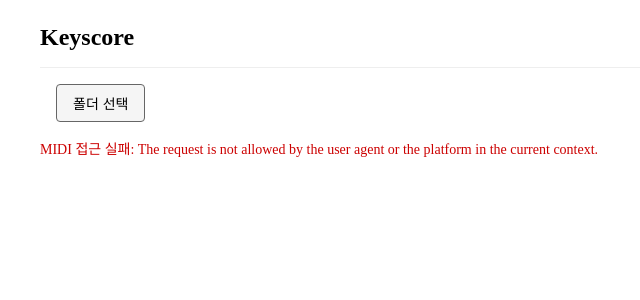
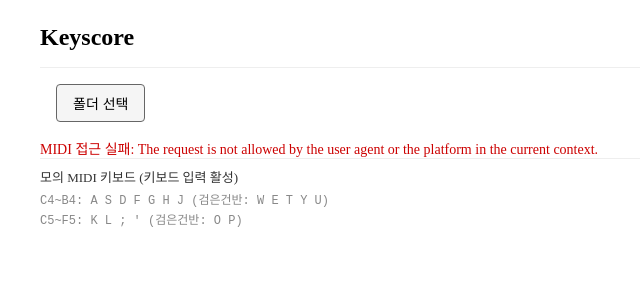
Before and after one commit to riseshia/keyscore, a React (Vite) app: page / in a window 1280 px wide. Shown: the top 300 px of the page, without its empty margins (0-640 px from the left). Built offline with nearby package versions, Linux system fonts and the light colour scheme.

Commit message:
Add mock MIDI keyboard for dev testing
Computer keyboard → MIDI note mapping (2 octaves, C4-F5).
Lower row (A-J): C4-B4, Upper row (K-;): C5-F5.
Black keys on number row (W,E,T,Y,U,O,P).
Replaces test C4 button with full keyboard simulation.

Co-Authored-By: Claude Opus 4.6 <noreply@anthropic.com>

```diff
--- a/src/App.tsx
+++ b/src/App.tsx
@@ -3,6 +3,7 @@ import FolderPicker from './components/FolderPicker'
 import SheetMusic from './components/SheetMusic'
 import type { SheetMusicHandle } from './components/SheetMusic'
 import { MidiDeviceSelector } from './components/MidiDeviceSelector'
+import { MockMidiKeyboard } from './components/MockMidiKeyboard'
 import { useMidi } from './hooks/useMidi'
 import type { MidiNoteEvent } from './lib/types'
 import styles from './App.module.css'
@@ -33,6 +34,7 @@ function App() {
         onSelect={selectDevice}
         error={error}
       />
+      <MockMidiKeyboard onNoteEvent={injectNoteEvent} />
       {lastNote && (
         <div className={styles.midiStatus}>
           마지막 입력: {lastNote.type === 'noteOn' ? 'ON' : 'OFF'}{' '}
@@ -60,19 +62,6 @@ function App() {
             >
               다음
             </button>
-            <button
-              onClick={() =>
-                injectNoteEvent({
-                  type: 'noteOn',
-                  pitch: 60,
-                  velocity: 80,
-                  timestamp: performance.now(),
-                })
-              }
-              className={styles.controlButton}
-            >
-              테스트 C4
-            </button>
           </div>
           <SheetMusic ref={sheetMusicRef} musicXml={musicXml} />
         </>
--- /dev/null
+++ b/src/components/MockMidiKeyboard.module.css
@@ -0,0 +1,20 @@
+.container {
+  padding: 8px 0;
+  border-top: 1px solid #eee;
+}
+
+.label {
+  font-size: 13px;
+  font-weight: 500;
+  color: #333;
+  margin-bottom: 4px;
+}
+
+.keyHint {
+  display: flex;
+  flex-direction: column;
+  gap: 2px;
+  font-size: 12px;
+  color: #888;
+  font-family: monospace;
+}
--- /dev/null
+++ b/src/components/MockMidiKeyboard.tsx
@@ -0,0 +1,87 @@
+import { useEffect, useRef } from 'react'
+import type { MidiNoteEvent } from '../lib/types'
+import styles from './MockMidiKeyboard.module.css'
+
+// 컴퓨터 키보드 → MIDI 노트 매핑 (2옥타브)
+// 하단 행: C4~B4 (흰건반 + 검은건반)
+// 상단 행: C5~B5
+const KEY_MAP: Record<string, number> = {
+  // C4~B4 (하단)
+  a: 60, // C4
+  w: 61, // C#4
+  s: 62, // D4
+  e: 63, // D#4
+  d: 64, // E4
+  f: 65, // F4
+  t: 66, // F#4
+  g: 67, // G4
+  y: 68, // G#4
+  h: 69, // A4
+  u: 70, // A#4
+  j: 71, // B4
+  // C5~B5 (상단)
+  k: 72, // C5
+  o: 73, // C#5
+  l: 74, // D5
+  p: 75, // D#5
+  ';': 76, // E5
+  "'": 77, // F5
+}
+
+interface MockMidiKeyboardProps {
+  onNoteEvent: (event: MidiNoteEvent) => void
+}
+
+export function MockMidiKeyboard({ onNoteEvent }: MockMidiKeyboardProps) {
+  const pressedKeysRef = useRef<Set<string>>(new Set())
+
+  useEffect(() => {
+    const handleKeyDown = (e: KeyboardEvent) => {
+      if (e.repeat) return
+      const key = e.key.toLowerCase()
+      const pitch = KEY_MAP[key]
+      if (pitch === undefined) return
+      if (pressedKeysRef.current.has(key)) return
+
+      pressedKeysRef.current.add(key)
+      onNoteEvent({
+        type: 'noteOn',
+        pitch,
+        velocity: 80,
+        timestamp: performance.now(),
+      })
+    }
+
+    const handleKeyUp = (e: KeyboardEvent) => {
+      const key = e.key.toLowerCase()
+      const pitch = KEY_MAP[key]
+      if (pitch === undefined) return
+
+      pressedKeysRef.current.delete(key)
+      onNoteEvent({
+        type: 'noteOff',
+        pitch,
+        velocity: 0,
+        timestamp: performance.now(),
+      })
+    }
+
+    window.addEventListener('keydown', handleKeyDown)
+    window.addEventListener('keyup', handleKeyUp)
+
+    return () => {
+      window.removeEventListener('keydown', handleKeyDown)
+      window.removeEventListener('keyup', handleKeyUp)
+    }
+  }, [onNoteEvent])
+
+  return (
+    <div className={styles.container}>
+      <div className={styles.label}>모의 MIDI 키보드 (키보드 입력 활성)</div>
+      <div className={styles.keyHint}>
+        <span>C4~B4: A S D F G H J (검은건반: W E T Y U)</span>
+        <span>C5~F5: K L ; ' (검은건반: O P)</span>
+      </div>
+    </div>
+  )
+}
```
